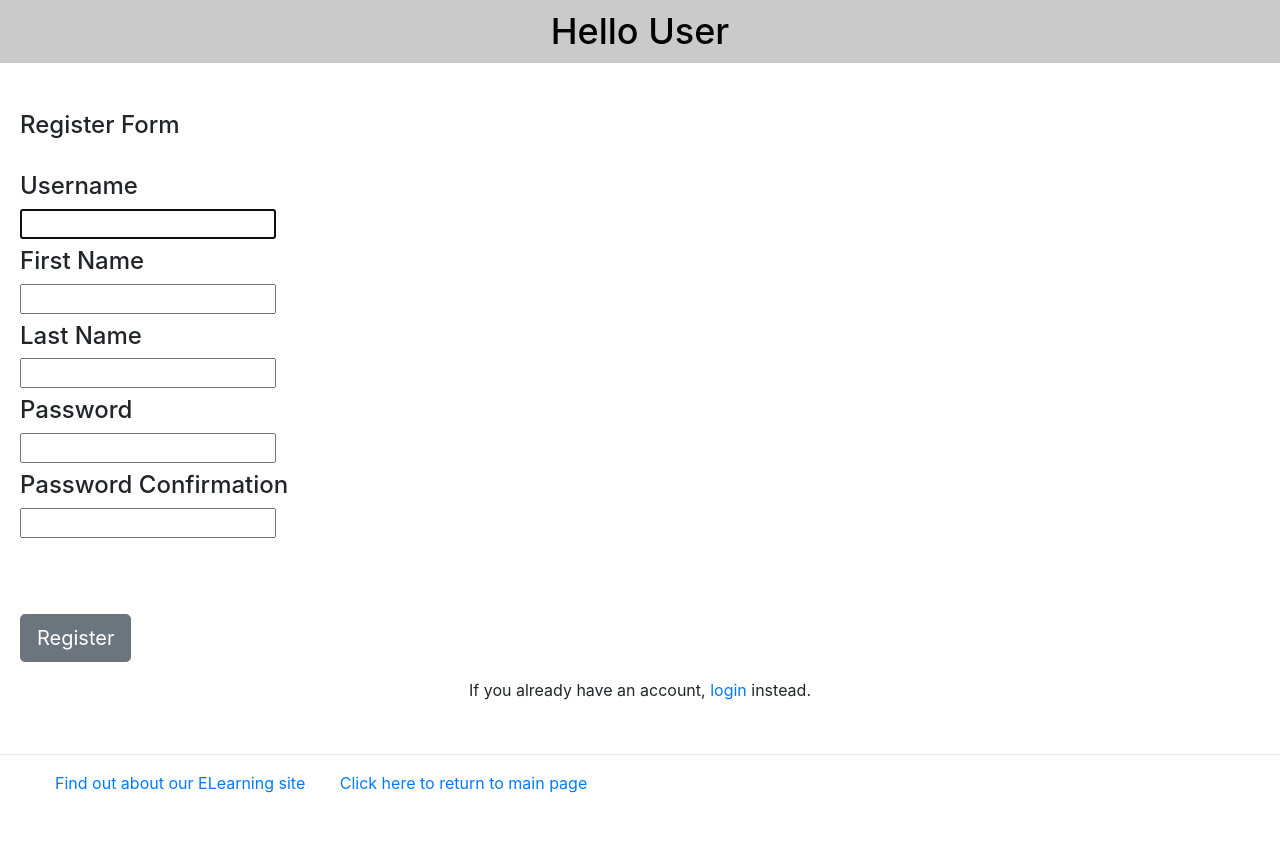
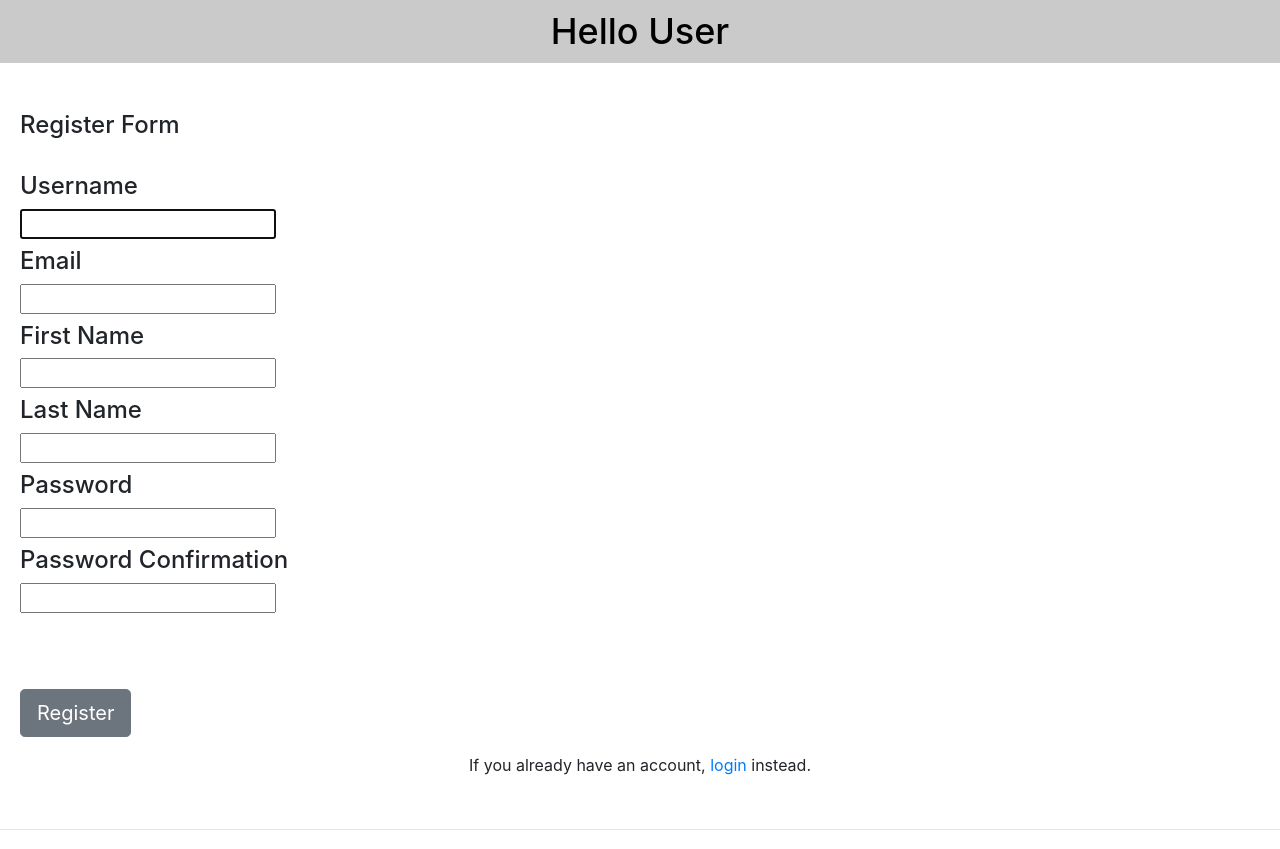
Before and after one commit to nischay-dhiman/IAP-project, a Django app: page /myapp/register/ in a window 1280 px wide. Shown: the top 849 px of the page. Before the commit the page ends 793 px from the top, so only its background shows below. Run offline with Django 4.2, Linux system fonts and the light colour scheme; some libraries are stand-ins or nearby versions.

Commit message:
add few changes for registration form

```diff
--- a/newdjangoProject/admin.py
+++ b/newdjangoProject/admin.py
@@ -22,7 +22,7 @@ class CourseAdmin(admin.ModelAdmin):
     def apply_discount(self, request, queryset):
         queryset.update(price=F('price') * decimal.Decimal('0.9'))
 
-    apply_discount.short_description = 'Apply 10% discount'
+    apply_discount.short_description = 'Apply 10%% discount'
 
 class StudentAdmin(admin.ModelAdmin):
     model = Student
--- a/newdjangoProject/forms.py
+++ b/newdjangoProject/forms.py
@@ -40,7 +40,7 @@ class ResetPasswordForm(forms.Form):
 class RegisterForm(UserCreationForm):
     class Meta:
         model = Student
-        fields = ("username", "first_name", "last_name", "password1", "password2")
+        fields = ("username", "email", "first_name", "last_name", "password1", "password2")
 
     def save(self, commit=True):
         user = super(RegisterForm, self).save(commit=False)
--- a/newdjangoProject/models.py
+++ b/newdjangoProject/models.py
@@ -69,7 +69,11 @@ class Student(User):
         return list(self.interested_in.values_list("name", flat=True))
 
     def avatar_url(self):
-        return self.avatar.url
+        if self.avatar:
+            return self.avatar.url
+        else:
+            return None
+
 
 class Order(models.Model):
     ORDER_STATUS_CHOICES = [
--- a/newdjangoProject/templates/newdjangoProject/edit_profile.html
+++ b/newdjangoProject/templates/newdjangoProject/edit_profile.html
@@ -8,8 +8,8 @@
                 <label for="formFile" class="form-label" style="display: block;">
                     <h4 style="margin-bottom: 2rem;">Edit Profile</h4>
                 </label>
+                <img src={{ image_url }} style="width: 200px; height: 200px; object-fit: contain;" />
 
-                <img src={{ image_url }} style="width: 200px; height: 200px; object-fit: contain;" />
 
                 <label for="levels" class="form-label" style="display: block;">
                     <h4> Avatar </h4>
--- a/newdjangoProject/templates/newdjangoProject/register.html
+++ b/newdjangoProject/templates/newdjangoProject/register.html
@@ -13,6 +13,11 @@
                 <label for="username" class="form-label" style="display: block;">
                     <h4> Username </h4>
                     {{  form.username }}
+                </label>
+
+                <label for="username" class="form-label" style="display: block;">
+                    <h4> Email </h4>
+                    {{  form.email }}
                 </label>
 
                 <label for="first_name" class="form-label" style="display: block;">
--- a/newdjangoProject/views.py
+++ b/newdjangoProject/views.py
@@ -3,7 +3,7 @@
 from datetime import datetime
 
 from django.contrib import messages
-from django.contrib.auth import authenticate, login, get_user
+from django.contrib.auth import authenticate, login, get_user, logout
 from django.contrib.auth.decorators import login_required
 from django.db.models import F
 from django.http import HttpResponse, HttpResponseRedirect
@@ -57,23 +57,25 @@ def user_login(request):
 
 
 def register(request):
+    msg = ''
     if request.method == "POST":
         form = RegisterForm(request.POST)
         if form.is_valid():
             user = form.save()
             login(request, user)
+            request.session['last_login'] = str(datetime.now())
             messages.success(request, "Registration successful.")
             return HttpResponseRedirect(reverse('index'))
         else:
-            return HttpResponse('Registration Unsuccessful. Invalid Information')
+            msg = form.errors
     form = RegisterForm()
-    return render(request, 'newdjangoProject/register.html', context={'form': form})
+    return render(request, 'newdjangoProject/register.html', context={'form': form, 'msg': msg})
 
 
 @login_required
 def user_logout(request):
-    # logout(request)  # COMMENTING FOR PART 2C
     del request.session['last_login']
+    logout(request)  # COMMENTING FOR PART 2C
     response = HttpResponseRedirect(reverse('index'))
     return response
 
@@ -234,7 +236,7 @@ def myorders(request):
 def edit_profile(request):
     user = get_user(request)
     if hasattr(user, 'student'):
-        msg = None
+        msg = ''
         if request.method == 'POST':
             form = StudentForm(request.POST, request.FILES)
             if form.is_valid():
```
